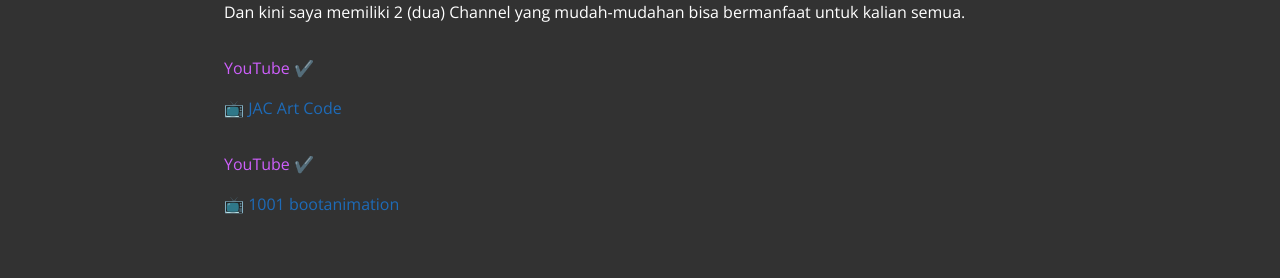
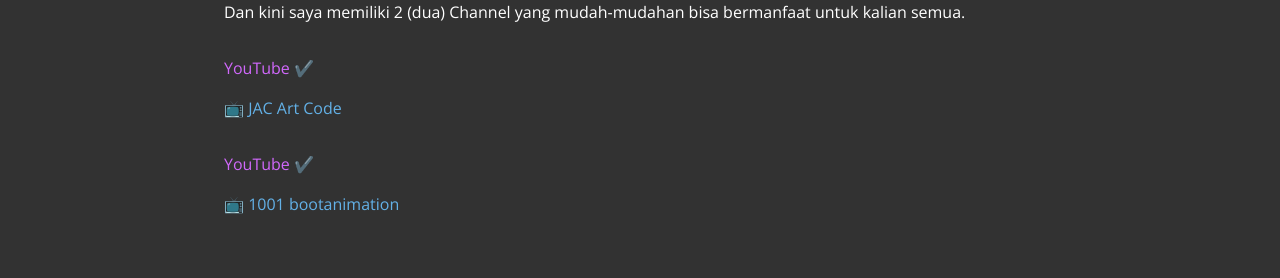
Before and after one commit to masjuni/masjuni.github.io, a Jekyll site: the page built from index.md, in a window 1280 px wide. Shown: the part 557-835 px from the top of the page. Built offline with Jekyll 4.4.1, drawn with Linux system fonts in a browser that asks for light colours; our own code applies the rules of GitHub Pages for plain Markdown files; the repository's description, which GitHub fills in, is left out.

Commit message:
Update jekyll-theme-cayman.scss

```diff
--- a/_sass/jekyll-theme-cayman.scss
+++ b/_sass/jekyll-theme-cayman.scss
@@ -54,7 +54,7 @@
 }
 
 a {
-  color: $body-link-color;
+  color: #63b1e7;
   text-decoration: none;
 
   &:hover {
@@ -212,7 +212,7 @@
     margin-top: 2rem;
     margin-bottom: 1rem;
     font-weight: normal;
-    color: #cd5ffb;
+    color: #d068fb;
   }
 
   p {
```
